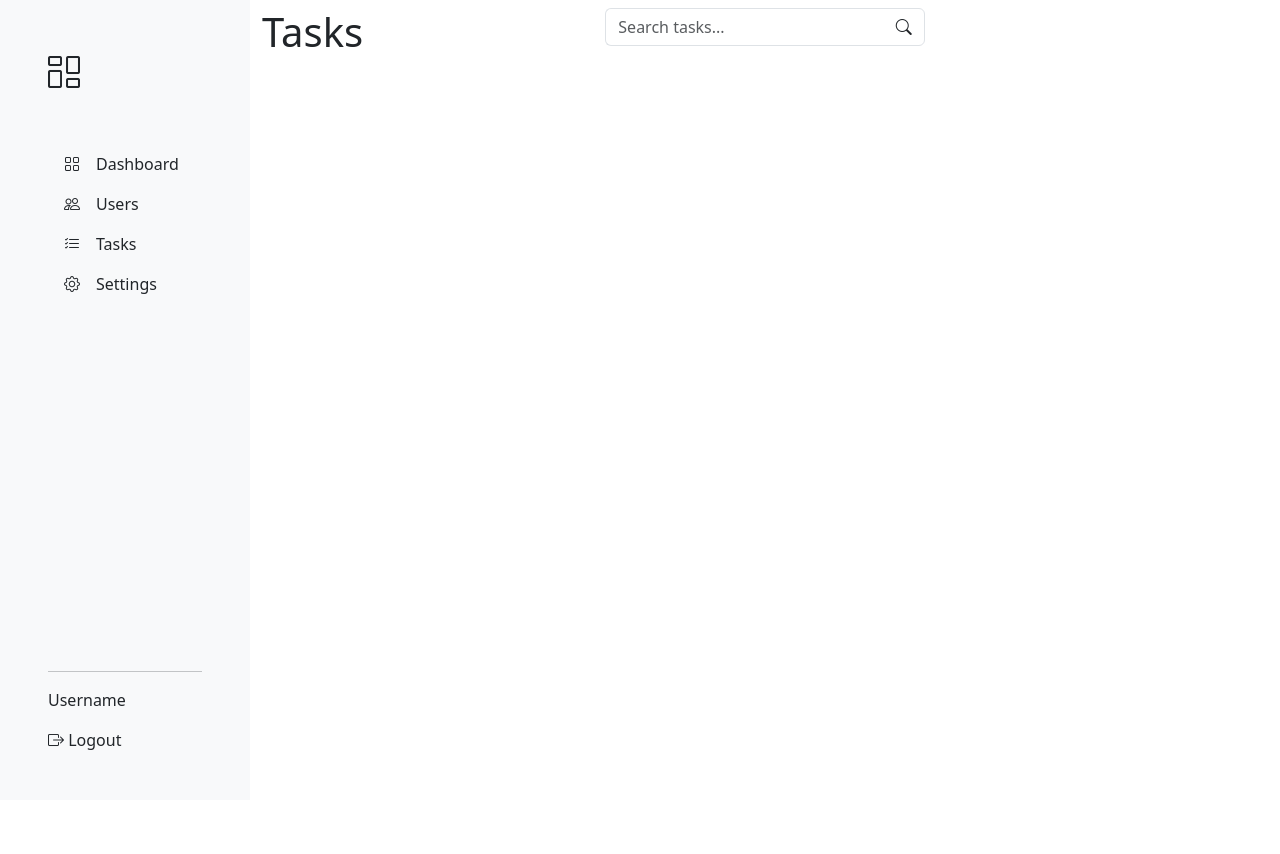
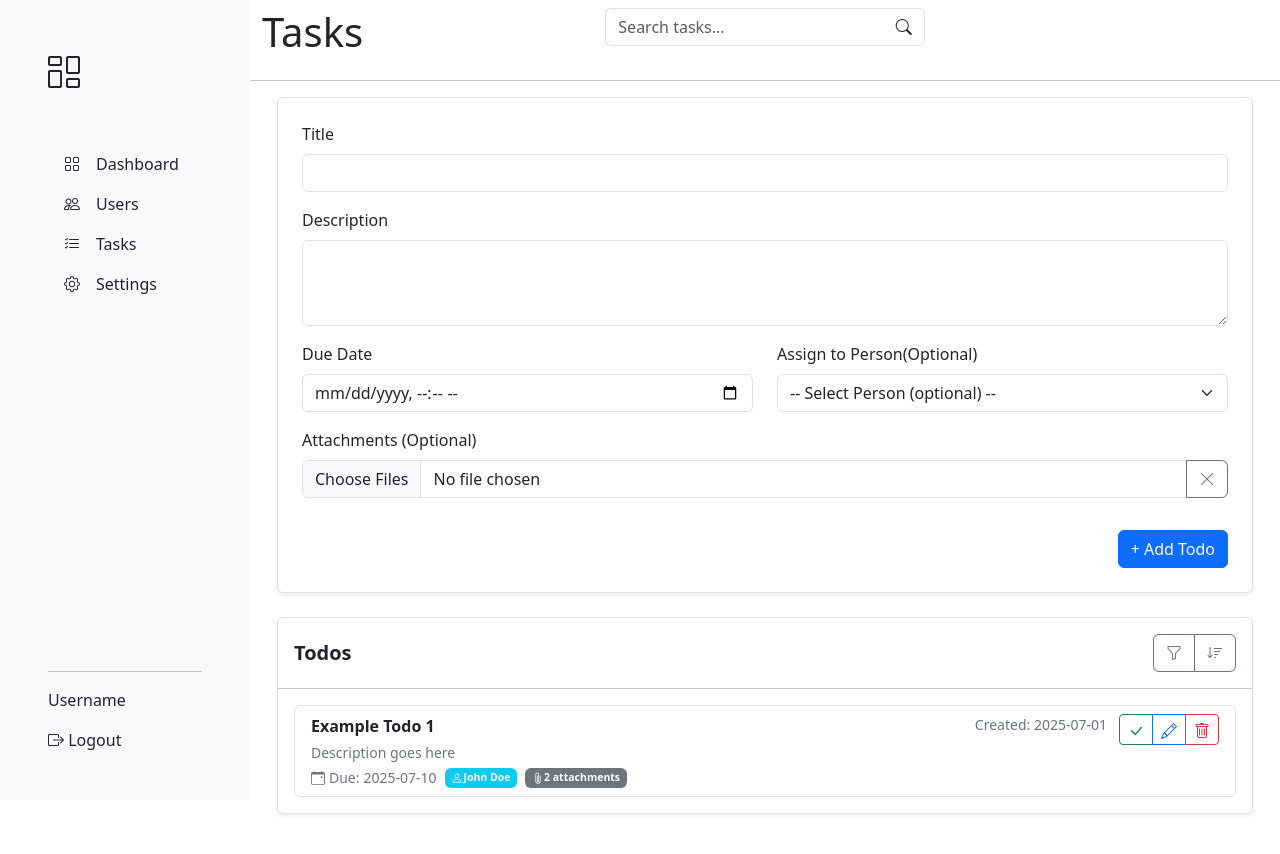
Before and after one commit to Sindhu-Sarathy/TodoApp-ReactWorkshop, a React (Vite) app: page / in a window 1280 px wide. Shown: the top 854 px of the page. Before the commit the page ends 800 px from the top, so only its background shows below. Built offline with nearby package versions, Linux system fonts and the light colour scheme.

Commit message:
Created content for tasks form and list and added that to the app.jsx

```diff
--- a/src/tasks/TaskContent.jsx
+++ b/src/tasks/TaskContent.jsx
@@ -1,10 +1,13 @@
 import React from 'react';
+import TaskFormContent from './TaskFormContent';
+
 
 const TaskContent = () => {
     return (
         <div>
             <HeaderContent/>
-
+            <hr></hr>
+            <TaskFormContent/>
         </div>
     );
 };
@@ -28,4 +31,6 @@ const HeaderContent = () => {
      );
 };
 
+
+
 export default TaskContent;
--- /dev/null
+++ b/src/tasks/TaskFormContent.jsx
@@ -0,0 +1,55 @@
+import React from 'react';
+import TodoListContent from './TodoListContent';
+
+const TaskFormContent = () => {
+    return (
+        <div className="container-lg" style={{width:'1000px'}}>
+             <div className="bg-white border shadow-sm p-4 rounded">
+        <form id="todoForm">
+        <div className="mb-3">
+          <label htmlFor="txtTitle" className="form-label">Title</label>
+          <input type="text" name="title" className="form-control" id="txtTitle" required/>
+        </div>
+           <div className="mb-3">
+          <label htmlFor="txtDescription" className="form-label">Description</label>
+          <textarea className="form-control" name="description" rows="3" id="txtDescription"></textarea>
+        </div>
+          <div className="row">
+            <div className="col-md-6 mb-3">
+              <label htmlFor="dueDateInput" className="form-label">Due Date</label>
+              <input type="datetime-local" className="form-control" name="dueDate" id="dueDateInput" required/>
+            </div>
+            <div className="col-md-6 mb-3">
+              <label htmlFor="assignPerson" className="form-label">Assign to Person(Optional)</label>
+              <select className="form-select" id="assignPerson" name="assignPerson">
+                <option value="0">-- Select Person (optional) -- </option>
+                <option value="Mattias Hellman">Mattias Hellman</option>
+                <option value="Sindhuja Parthasarathy">Sindhuja Parthasarathy</option>
+                <option value="Iffat Zabin">Iffat Zabin</option>
+                <option value="Zackaria Azzoug">Zackaria Azzoug</option>
+                <option value="Alexander Haitin">Alexander Haitin</option>
+              </select>
+            </div>
+          </div>
+           <div className="mb-3">
+              <label htmlFor="fileAttachments" className="form-label me-2">Attachments (Optional)</label>
+              <div className="input-group">
+              <input type="file" className="form-control" id="fileAttachments" name="attachements" multiple />
+              <button  id="clearBtn" className="btn btn-outline-secondary" type="btn-close"><i className="bi bi-x-lg"></i></button>
+              </div>
+            </div>
+            <div className="mb-3">
+             <ul id="fileList" className="list-group"></ul>
+            </div>
+            <div className="text-end">
+              <button type="submit" className="btn btn-primary" id="btnAddTodo">+ Add Todo</button>
+            </div>
+      </form>
+
+    </div>
+    <TodoListContent/>
+        </div>
+    );
+};
+
+export default TaskFormContent;
--- /dev/null
+++ b/src/tasks/TodoListContent.jsx
@@ -0,0 +1,105 @@
+import React from 'react';
+
+const TodoListContent = () => {
+    return (
+        <div className="bg-white rounded border shadow-sm mt-4 mb-5" >
+           <FilterContent/>
+           <hr className='my-0'></hr>
+           <ListContent/>
+        </div>
+
+    );
+};
+
+
+const FilterContent = () => {
+    return(
+       <div className="d-flex justify-content-between align-items-center p-3">
+            <h5 className="h5 mb-0 fw-bold">Todos</h5>
+               <div className="btn-group">
+                <button className="btn btn-outline-secondary btnFilter">
+                  <i className="bi bi-funnel"></i>
+                </button>
+                <button className="btn btn-outline-secondary btnSort">
+                  <i className="bi bi-sort-down"></i>
+                </button>
+            </div>
+        </div>
+    );
+
+};
+
+const ListContent = () => {
+    return(
+        <div>
+<ul className="list-group m-3" id="todoList">
+
+          <li className="list-group-item todoItemList">
+            <div className="container-lg px-0">
+              <div className="row">
+                <div className="col-auto order-1 me-auto">
+                  <p className="fw-semibold m-0 todoTitle">Example Todo 1</p>
+                  <p className="my-1 small text-secondary todoDescription">Description goes here</p>
+                </div>
+                <div className="col-sm-auto order-3 order-sm-2 mb-1 pe-0 small text-secondary">
+                  Created: <span className="text-nowrap todoCreatedDate">2025-07-01</span>
+                </div>
+                <div className="col-auto order-2 mb-1 order-sm-3 text-end">
+                  <div className="btn-group" aria-label="Edit">
+                    <button type="button" className="btn btn-sm btn-outline-success acceptBtn">
+                      <svg xmlns="http://www.w3.org/2000/svg" width="16" height="16" fill="currentColor" className="bi bi-check-lg" viewBox="0 0 16 16">
+                        <path d="M12.736 3.97a.733.733 0 0 1 1.047 0c.286.289.29.756.01 1.05L7.88 12.01a.733.733 0 0 1-1.065.02L3.217 8.384a.757.757 0 0 1 0-1.06.733.733 0 0 1 1.047 0l3.052 3.093 5.4-6.425z"/>
+                      </svg>
+                    </button>
+                    <button type="button" className="btn btn-sm btn-outline-primary editBtn">
+                      <svg xmlns="http://www.w3.org/2000/svg" width="16" height="16" fill="currentColor" className="bi bi-pencil" viewBox="0 0 16 16">
+                        <path d="M12.146.146a.5.5 0 0 1 .708 0l3 3a.5.5 0 0 1 0 .708l-10 10a.5.5 0 0 1-.168.11l-5 2a.5.5 0 0 1-.65-.65l2-5a.5.5 0 0 1 .11-.168zM11.207 2.5 13.5 4.793 14.793 3.5 12.5 1.207zm1.586 3L10.5 3.207 4 9.707V10h.5a.5.5 0 0 1 .5.5v.5h.5a.5.5 0 0 1 .5.5v.5h.293zm-9.761 5.175-.106.106-1.528 3.821 3.821-1.528.106-.106A.5.5 0 0 1 5 12.5V12h-.5a.5.5 0 0 1-.5-.5V11h-.5a.5.5 0 0 1-.468-.325"/>
+                      </svg>
+                    </button>
+
+                    <button type="button" className="btn btn-sm btn-outline-danger btnDelete">
+                      <svg xmlns="http://www.w3.org/2000/svg" width="16" height="16" fill="currentColor" className="bi bi-trash" viewBox="0 0 16 16">
+                        <path d="M5.5 5.5A.5.5 0 0 1 6 6v6a.5.5 0 0 1-1 0V6a.5.5 0 0 1 .5-.5m2.5 0a.5.5 0 0 1 .5.5v6a.5.5 0 0 1-1 0V6a.5.5 0 0 1 .5-.5m3 .5a.5.5 0 0 0-1 0v6a.5.5 0 0 0 1 0z"/>
+                        <path d="M14.5 3a1 1 0 0 1-1 1H13v9a2 2 0 0 1-2 2H5a2 2 0 0 1-2-2V4h-.5a1 1 0 0 1-1-1V2a1 1 0 0 1 1-1H6a1 1 0 0 1 1-1h2a1 1 0 0 1 1 1h3.5a1 1 0 0 1 1 1zM4.118 4 4 4.059V13a1 1 0 0 0 1 1h6a1 1 0 0 0 1-1V4.059L11.882 4zM2.5 3h11V2h-11z"/>
+                      </svg>
+                    </button>
+                  </div>
+                </div>
+                <div className="col-12 order-4 small text-secondary">
+                  <div className="row gx-2">
+                    <div className="col-sm-auto">
+                      <div className="d-flex align-items-center">
+                        <svg xmlns="http://www.w3.org/2000/svg" width="14" height="14" fill="currentColor" className="me-1" viewBox="0 0 16 16">
+                          <path d="M11 6.5a.5.5 0 0 1 .5-.5h1a.5.5 0 0 1 .5.5v1a.5.5 0 0 1-.5.5h-1a.5.5 0 0 1-.5-.5z"/>
+                          <path d="M3.5 0a.5.5 0 0 1 .5.5V1h8V.5a.5.5 0 0 1 1 0V1h1a2 2 0 0 1 2 2v11a2 2 0 0 1-2 2H2a2 2 0 0 1-2-2V3a2 2 0 0 1 2-2h1V.5a.5.5 0 0 1 .5-.5M1 4v10a1 1 0 0 0 1 1h12a1 1 0 0 0 1-1V4z"/>
+                        </svg>
+                        Due:<span className="ms-1 text-nowrap todoDueDate">2025-07-10</span>
+                      </div>
+                    </div>
+                    <div className="col-sm-auto mt-2 mt-sm-0 d-flex align-items-center gap-2">
+                      <span className="badge text-bg-info text-white py-1 spanAssignedPerson">
+                        <svg xmlns="http://www.w3.org/2000/svg" width="12" height="12" fill="currentColor" className="align-text-bottom" viewBox="0 0 16 16">
+                          <path d="M8 8a3 3 0 1 0 0-6 3 3 0 0 0 0 6m2-3a2 2 0 1 1-4 0 2 2 0 0 1 4 0m4 8c0 1-1 1-1 1H3s-1 0-1-1 1-4 6-4 6 3 6 4m-1-.004c-.001-.246-.154-.986-.832-1.664C11.516 10.68 10.289 10 8 10s-3.516.68-4.168 1.332c-.678.678-.83 1.418-.832 1.664z"/>
+                        </svg>
+                       <span className="todoAssignedPerson">John Doe</span>
+                      </span>
+                      <span className="badge text-bg-secondary text-white py-1 spanAttachment">
+                        <svg xmlns="http://www.w3.org/2000/svg" width="12" height="12" fill="currentColor" className="align-text-bottom" viewBox="0 0 16 16">
+                          <path d="M4.5 3a2.5 2.5 0 0 1 5 0v9a1.5 1.5 0 0 1-3 0V5a.5.5 0 0 1 1 0v7a.5.5 0 0 0 1 0V3a1.5 1.5 0 1 0-3 0v9a2.5 2.5 0 0 0 5 0V5a.5.5 0 0 1 1 0v7a3.5 3.5 0 1 1-7 0z"/>
+                        </svg>
+                       <span className="todoAttachement">2 attachments</span>
+                      </span>
+                    </div>
+                  </div>
+                </div>
+              </div>
+            </div>
+          </li>
+
+        </ul>
+        </div>
+    );
+
+};
+
+export default TodoListContent;
```
